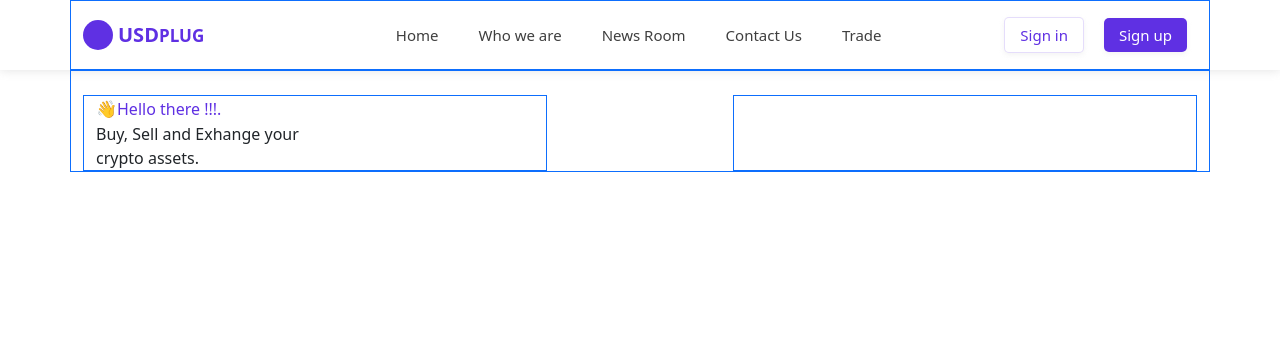
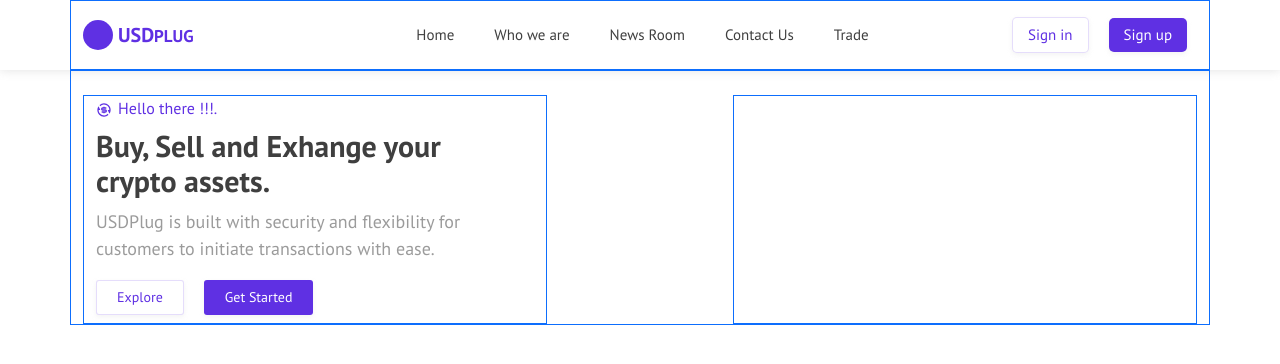
Before and after one commit to Chevr-tech/usdplugclient, a React (Create React App) app: page / in a window 1280 px wide. Shown: the top 364 px of the page. Built offline with nearby package versions, Linux system fonts and the light colour scheme.

Commit message:
added: Hero.js in Home page

```diff
--- a/package.json
+++ b/package.json
@@ -9,6 +9,7 @@
     "bootstrap": "^5.1.3",
     "react": "^17.0.2",
     "react-dom": "^17.0.2",
+    "react-icons": "^4.3.1",
     "react-router-dom": "^5.3.0",
     "react-scripts": "5.0.0",
     "web-vitals": "^0.2.4",
--- a/public/index.html
+++ b/public/index.html
@@ -5,36 +5,16 @@
     <link rel="icon" href="%PUBLIC_URL%/favicon.ico" />
     <meta name="viewport" content="width=device-width, initial-scale=1" />
     <meta name="theme-color" content="#000000" />
-    <meta name="description" content="Web site created using create-react-app" />
+    <meta
+      name="description"
+      content="Web site created using create-react-app"
+    />
     <link rel="apple-touch-icon" href="%PUBLIC_URL%/logo192.png" />
-    <!--
-      manifest.json provides metadata used when your web app is installed on a
-      user's mobile device or desktop. See https://developers.google.com/web/fundamentals/web-app-manifest/
-    -->
     <link rel="manifest" href="%PUBLIC_URL%/manifest.json" />
-    <!--
-      Notice the use of %PUBLIC_URL% in the tags above.
-      It will be replaced with the URL of the `public` folder during the build.
-      Only files inside the `public` folder can be referenced from the HTML.
-
-      Unlike "/favicon.ico" or "favicon.ico", "%PUBLIC_URL%/favicon.ico" will
-      work correctly both with client-side routing and a non-root public URL.
-      Learn how to configure a non-root public URL by running `npm run build`.
-    -->
-    <title>React App</title>
+    <title>USDPlug</title>
   </head>
   <body>
     <noscript>You need to enable JavaScript to run this app.</noscript>
     <div id="root"></div>
-    <!--
-      This HTML file is a template.
-      If you open it directly in the browser, you will see an empty page.
-
-      You can add webfonts, meta tags, or analytics to this file.
-      The build step will place the bundled scripts into the <body> tag.
-
-      To begin the development, run `npm start` or `yarn start`.
-      To create a production bundle, use `npm run build` or `yarn build`.
-    -->
   </body>
 </html>
--- a/src/components/Hero/index.js
+++ b/src/components/Hero/index.js
@@ -1,30 +1,38 @@
 import "./style.css";
+import { RiExchangeDollarFill } from "react-icons/ri";
+import { color } from "../../constants/color";
 
 const Hero = () => {
   return (
     <div className="container-fluid mt-4">
       <div className="row justify-content-between">
-        <div className="col-5 border border-primary">
+        <div className="col-sm-12 col-md-6 col-lg-5 col-xl-5 border border-primary">
           <div className="hero-left_cover">
             <div className="hero-top">
-              <div className="hero-icon__cover"></div>
-              <div className="hero-text">
-                <span
-                  style={{
-                    fontSize: "17px",
-                  }}
-                >
-                  👋
-                </span>
-                Hello there !!!.
+              <div className="hero-icon__cover">
+                <RiExchangeDollarFill size={16} color={color.baseColor} />
               </div>
+              <div className="hero-text">Hello there !!!.</div>
             </div>
             <div className="hero-middle">
               Buy, Sell and Exhange your <br /> crypto assets.
             </div>
+            <div className="hero-caption">
+              USDPlug is built with security and flexibility for customers to
+              initiate transactions with ease.{" "}
+              {/* <span className="cta-text hero">Ready to trade ?</span> */}
+            </div>
+            <div className="hero-cta__btn-cover">
+              <div className="hero-cta__btn">
+                <div>Explore</div>
+              </div>
+              <div className="hero-cta__btn">
+                <div>Get Started</div>
+              </div>
+            </div>
           </div>
         </div>
-        <div className="col-5 border border-primary">
+        <div className="col-sm-12 col-md-6 col-lg-5 col-xl-5 border border-primary">
           <div className="hero-left_cover"></div>
         </div>
       </div>
--- a/src/components/Hero/style.css
+++ b/src/components/Hero/style.css
@@ -1,3 +1,63 @@
 .hero-text {
   color: #5f30e3;
 }
+
+.hero-top {
+  width: fit-content;
+  display: flex;
+  align-items: center;
+}
+
+.hero-icon__cover {
+  display: flex;
+  align-items: center;
+  justify-content: center;
+  padding: 3px 6px 0 0;
+}
+
+.hero-middle {
+  padding: 8px 0 0 0;
+  font-size: 30px;
+  font-weight: bolder;
+  color: #3f3f3f;
+  line-height: 35px;
+}
+
+.hero-caption {
+  font-weight: 500;
+  color: #9b9b9b;
+  font-size: 18px;
+  padding: 10px 0;
+  margin: 0 0 0 0;
+}
+
+.cta-tex.hero {
+  font-weight: 600;
+}
+
+.hero-cta__btn-cover {
+  width: fit-content;
+  display: flex;
+  margin: 8px 0;
+}
+
+.hero-cta__btn {
+  border: 1px solid #6030e32a;
+  border-radius: 3px;
+  background: #fff;
+  color: #5f30e3;
+  padding: 6px 20px;
+  box-shadow: 0 2px 5px #ebebeb9c;
+  font-size: 14px;
+  cursor: pointer;
+  display: flex;
+  justify-content: center;
+  align-items: center;
+}
+
+.hero-cta__btn:nth-child(2) {
+  background: #5f30e3;
+  color: #fff;
+  margin: 0 20px;
+  font-size: 14px;
+}
--- a/src/index.css
+++ b/src/index.css
@@ -12,5 +12,9 @@
   width: 100%;
   height: 100%;
   font-size: 16px;
-  font-family: "PT Sans", sans-serif;
+  font-family: "PT Sans", sans-serif !important;
 }
+
+.cta-text {
+  color: #5f30e3;
+}
```
Also changed, not shown: 2 other files (tests, documents, lock files or other folders).
